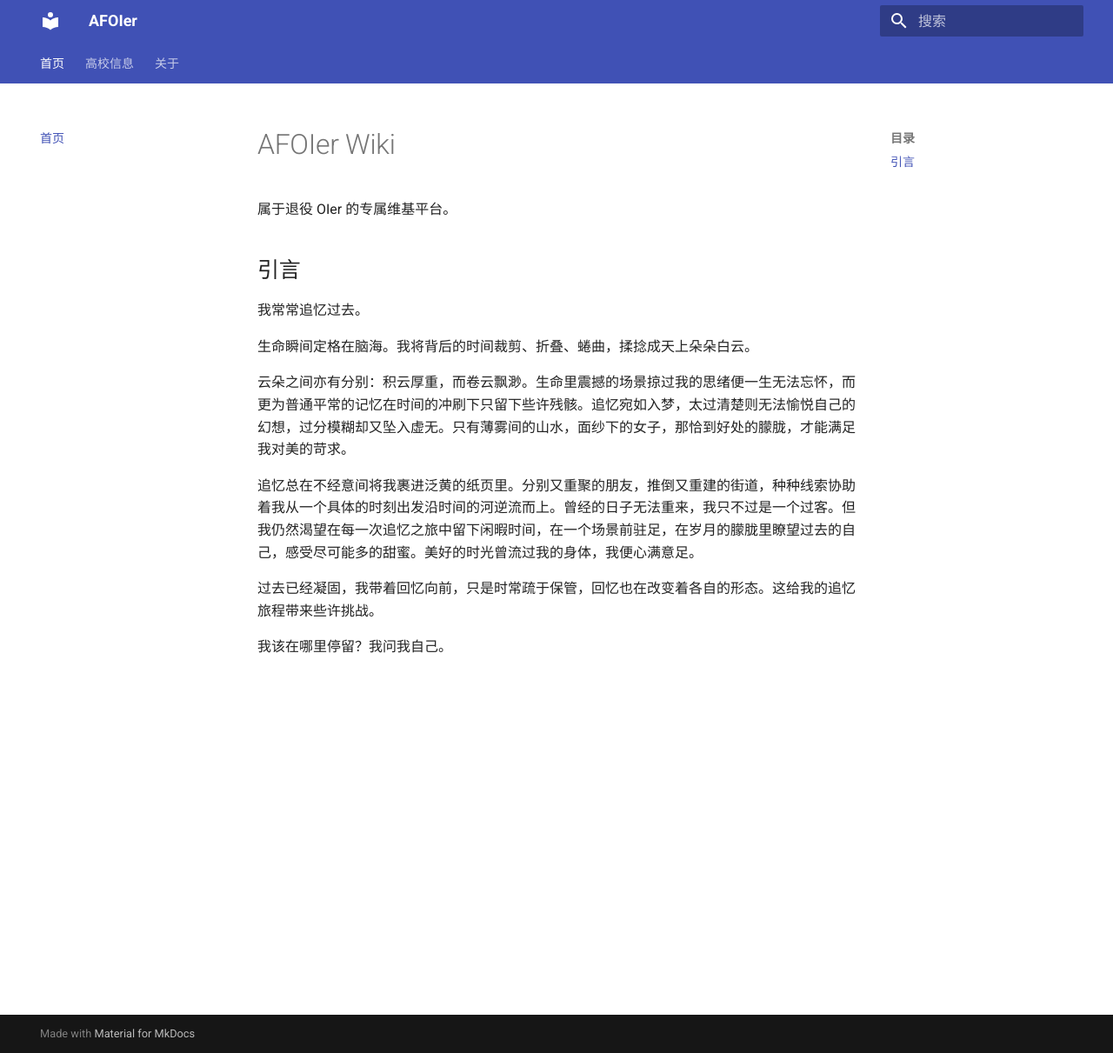
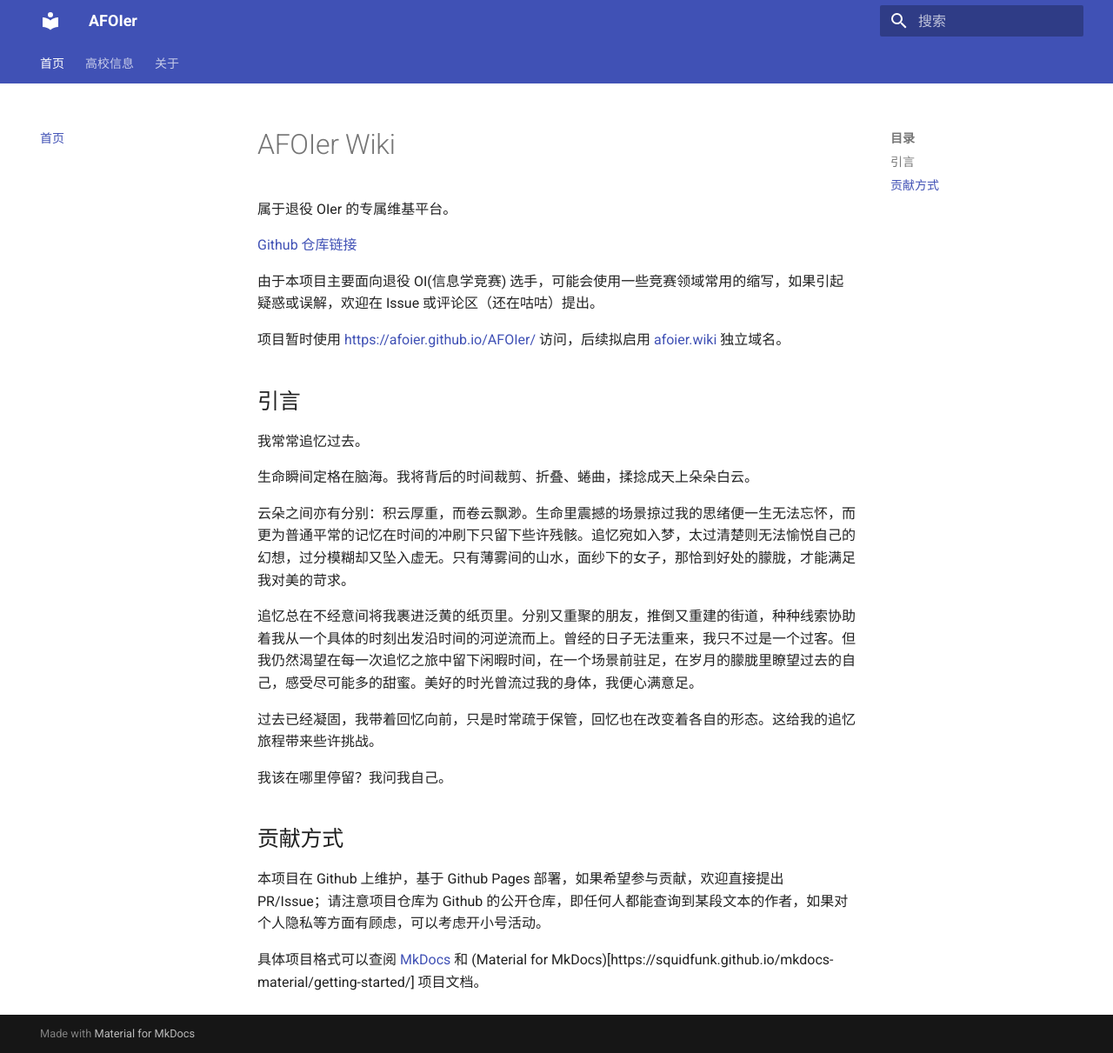
Before and after one commit to AFOIer/AFOIer, an MkDocs documentation site: the page built from docs/index.md, in a window 1280 px wide and 1211 px high. Shown: the whole window at 87% size. Built offline with MkDocs 1.6.1 and Material for MkDocs 9.7.7, drawn with Linux system fonts in a browser that asks for light colours.

Commit message:
update index.md

```diff
--- a/docs/index.md
+++ b/docs/index.md
@@ -1,6 +1,12 @@
 # AFOIer Wiki
 
 属于退役 OIer 的专属维基平台。
+
+[Github 仓库链接](https://github.com/AFOIer/AFOIer)
+
+由于本项目主要面向退役 OI(信息学竞赛) 选手，可能会使用一些竞赛领域常用的缩写，如果引起疑惑或误解，欢迎在 Issue 或评论区（还在咕咕）提出。
+
+项目暂时使用 [https://afoier.github.io/AFOIer/](https://afoier.github.io/AFOIer/) 访问，后续拟启用 [afoier.wiki](afoier.wiki) 独立域名。
 
 ## 引言
 
@@ -15,3 +21,9 @@
 过去已经凝固，我带着回忆向前，只是时常疏于保管，回忆也在改变着各自的形态。这给我的追忆旅程带来些许挑战。
 
 我该在哪里停留？我问我自己。
+
+## 贡献方式
+
+本项目在 Github 上维护，基于 Github Pages 部署，如果希望参与贡献，欢迎直接提出 PR/Issue；请注意项目仓库为 Github 的公开仓库，即任何人都能查询到某段文本的作者，如果对个人隐私等方面有顾虑，可以考虑开小号活动。
+
+具体项目格式可以查阅 [MkDocs](https://www.mkdocs.org/) 和 (Material for MkDocs)[https://squidfunk.github.io/mkdocs-material/getting-started/] 项目文档。
```
Also changed, not shown: docs/colleges/oh.md (+2 -2 lines).
